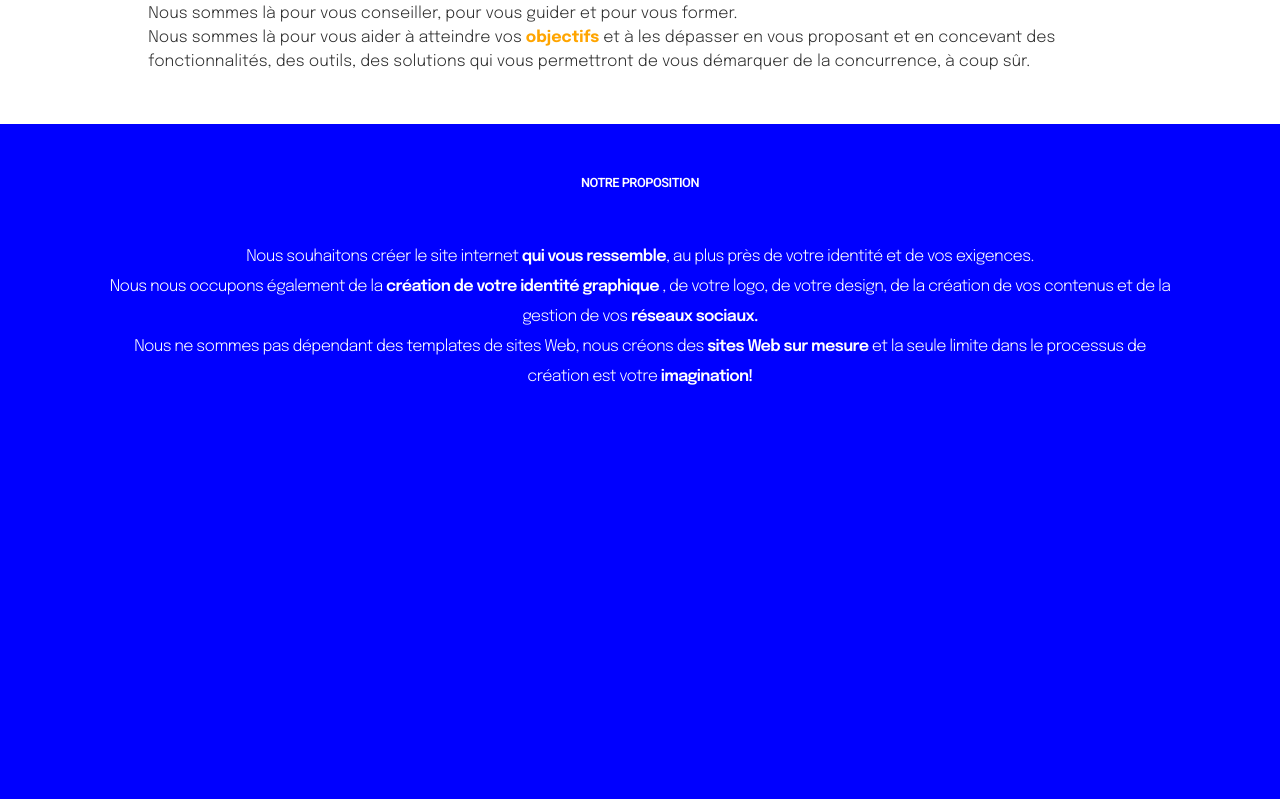
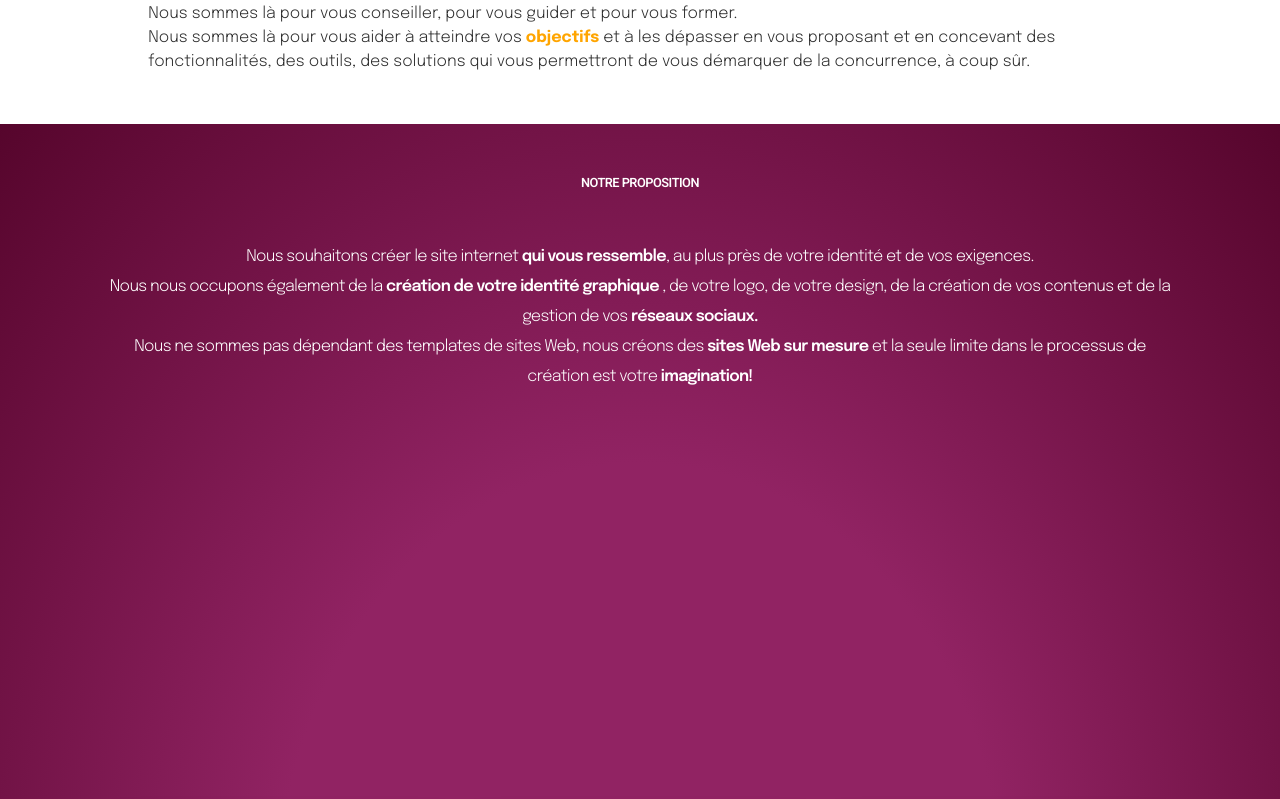
Before and after one commit to Github1234fab/gralyphoWeb, a SvelteKit app: page / in a window 1280 px wide. Shown: the part 2521-3320 px from the top of the page. Built offline with nearby package versions, Linux system fonts and the light colour scheme; a web font is replaced by a local one.

Commit message:
test webkit

```diff
--- a/src/sections/ESection.svelte
+++ b/src/sections/ESection.svelte
@@ -114,8 +114,11 @@
 		margin-bottom: 0px;
 		height: auto;
 		font-size: 16px;
-		background-color: blue;
-		/* background: radial-gradient(rgb(145, 35, 99)40% , rgb(86, 5, 44) ); */
+		/* background-color: blue; */
+	background: -webkit-radial-gradient(rgb(145, 35, 99) 40%, rgb(86, 5, 44));
+background: -moz-radial-gradient(rgb(145, 35, 99) 40%, rgb(86, 5, 44));
+background: -o-radial-gradient(rgb(145, 35, 99) 40%, rgb(86, 5, 44));
+background: radial-gradient(rgb(145, 35, 99) 40%, rgb(86, 5, 44));
 		overflow: hidden;
 	}
 
```
